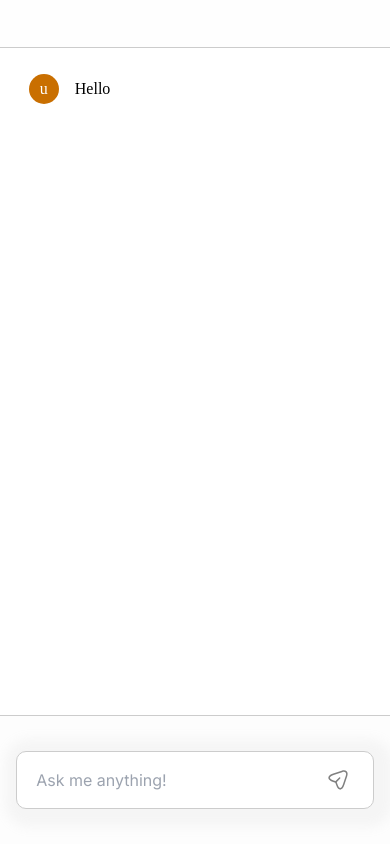
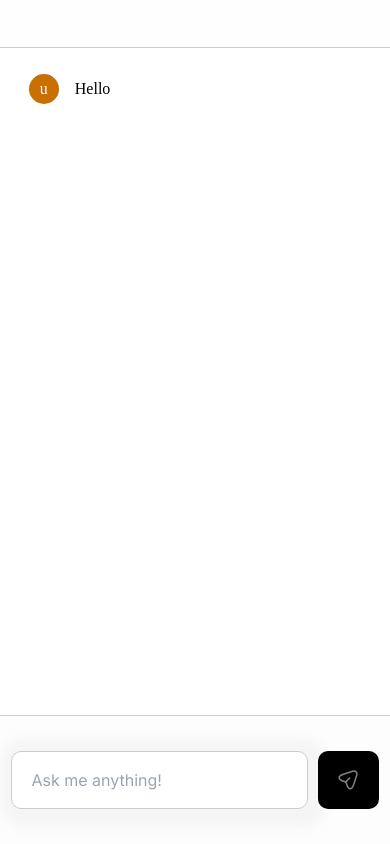
Before and after one commit to Iyanu456/llamaGPT, a Next.js app: page / in a window 390 px wide. Built offline with nearby package versions, Linux system fonts and the light colour scheme.

Commit message:
working on input field

```diff
--- a/src/app/components/Textarea.js
+++ b/src/app/components/Textarea.js
@@ -14,7 +14,7 @@ export default function MaxHeightTextarea() {
   }
   return (
     <TextareaAutosize
-      className="px-[1.2em] py-[1em] w-[80%] max-[680px]:w-[100%]"
+      className="px-[1.2em] py-[1em] w-[70%] max-[680px]:w-[80%]"
       style={customStyle}
       maxRows={4}
       aria-label="maximum height"
--- a/src/app/globals.css
+++ b/src/app/globals.css
@@ -141,7 +141,14 @@ header {
 }
 
 .input-grp {
+    display: flex;
+    justify-content: center;
+    gap: 10px;
+}
 
+.input-grp > button {
+  background: black;
+  border-radius: 10px;
 }
 
 .main-grp {
@@ -246,6 +253,7 @@ aside {
 
 
 
+
 @media only screen and (max-width: 680px) {
   .hanko_container {
     box-sizing: border-box !important;
@@ -277,7 +285,7 @@ aside {
   .input-grp {
     background-color: rgb(253, 253, 253);
     border-top: 1.2px solid #ccc;
-    padding-left: 1em;
-    padding-right: 1em;
+    padding-left: 0.6em;
+    padding-right: 0.6em;
   }
 }
--- a/src/app/page.js
+++ b/src/app/page.js
@@ -27,12 +27,13 @@ export default function Home() {
                     </div>
 				</div>
 		</div>
-		<div className="flex justify-center items-center fixed top-auto left-[16em] bottom-0 right-0 py-[2.2em] input-grp">
-			<div className="flex w-[inherit]"><MaxHeightTextarea />
-			<Image src={sendIcon} className="-ml-[3em]" alt="send button" /></div>
-		</div>
+		<form className="fixed top-auto left-[16em] bottom-0 right-0 py-[2.2em] input-grp">
+				<MaxHeightTextarea />
+				<button className="grid place-items-center h-[inherit] w-[3.8em]">
+					<Image src={sendIcon}  alt="send button " />
+				</button>
+		</form>
 	</div>
     </>
-
   )
 }
```
